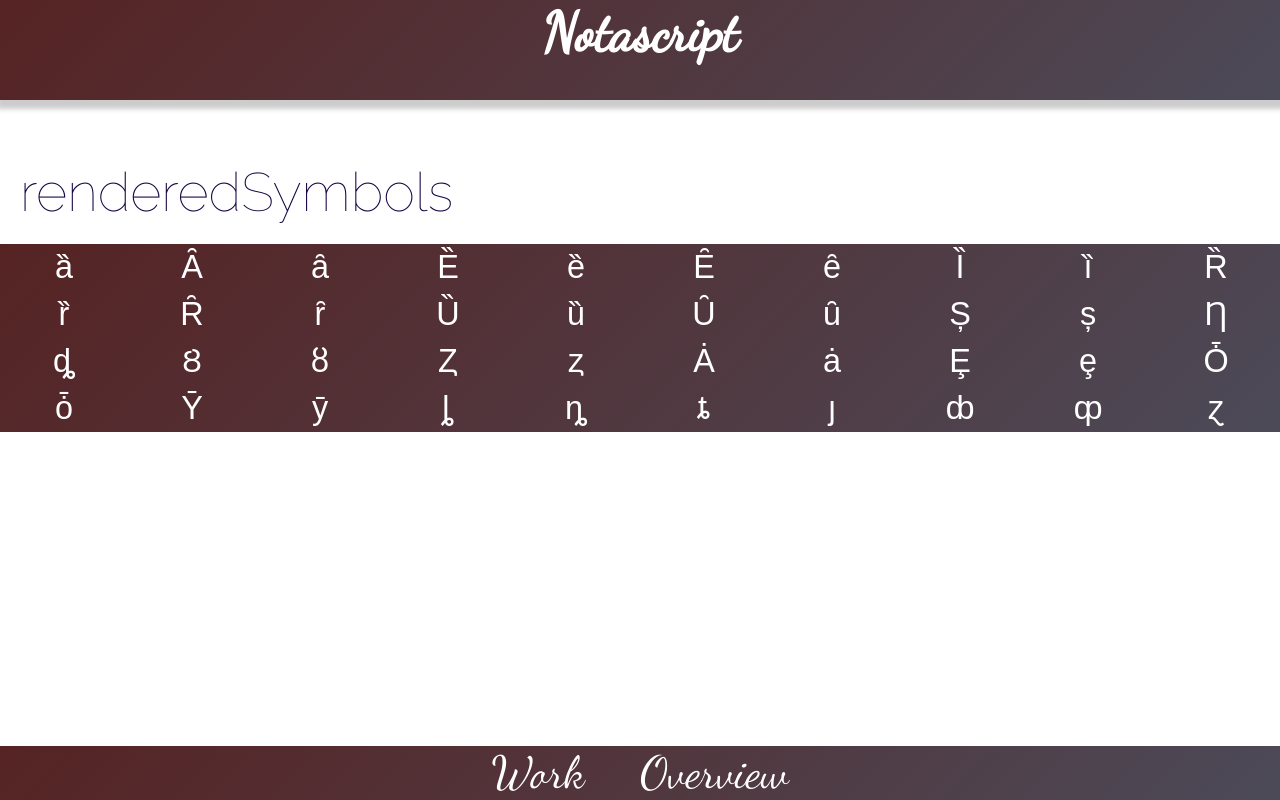
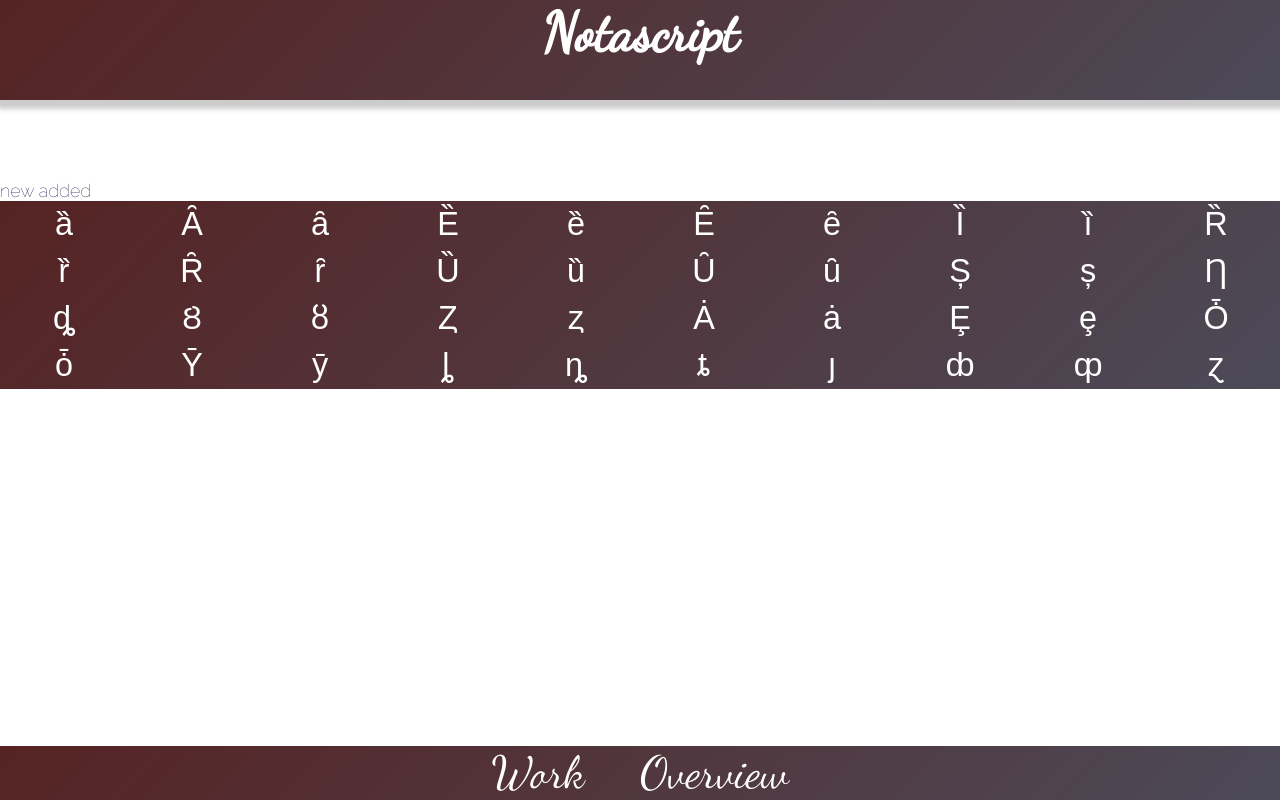
Before and after one commit to PLN-SHAH/notascript, a React (Create React App) app in the folder notascript/: page /work/1 in a window 1280 px wide. Built offline with nearby package versions, Linux system fonts and the light colour scheme.

Commit message:
clear app from symbol status

```diff
--- a/notascript/src/Work/WorkPage.js
+++ b/notascript/src/Work/WorkPage.js
@@ -15,7 +15,7 @@
 	justify-content: center;
 `;
 
-export default function WorkPage({ handleButtonClick, selectedDocument }) {
+export default function WorkPage({ selectedDocument }) {
 	const createdSymbols = createUnicodes('0200', 40);
 	let [symbolList, setSymbolList] = useState([]);
 
@@ -31,20 +31,22 @@
 
 	function renderSymbols(symbolFromButton) {
 		setSymbolList((symbolList = [...symbolList, symbolFromButton]));
+		console.log('workpage symbols list state', symbolList);
 	}
 
 	return (
 		<>
 			<StyledTitle>{selectedDocument && selectedDocument.title}</StyledTitle>
 			<StyledSymbols>
-				renderedSymbols
 				{selectedDocument && selectedDocument.symbols}
+			</StyledSymbols>
+			<div>
+				new added
 				{symbolList}
-			</StyledSymbols>
+			</div>
 			<Buttons
 				createdSymbols={createdSymbols}
 				handleButtonClick={symbolFromButton => {
-					handleButtonClick(symbolFromButton, symbolList);
 					renderSymbols(symbolFromButton);
 				}}
 			/>
@@ -53,6 +55,5 @@
 }
 
 WorkPage.propTypes = {
-	handleButtonClick: PropTypes.func,
 	selectedDocument: PropTypes.object
 };
--- a/notascript/src/app/App.js
+++ b/notascript/src/app/App.js
@@ -17,8 +17,7 @@
 
 export default class App extends Component {
 	state = {
-		domains: ['random', 'important', 'd'],
-		symbols: [],
+		domains: ['random', 'important', 'do'],
 		documents: [
 			{
 				title: 'Lorem',
@@ -71,13 +70,13 @@
 			domains: [domainName, ...this.state.domains]
 		});
 	}
-
+	/*
 	updateSymbols(symbolFromButton, symbolList) {
 		this.setState({
 			symbols: symbolList
 		});
 		console.log('app set state symbols', this.state.symbols);
-	}
+	}*/
 
 	deleteDocument(document) {
 		const index = this.getIndexByTitle(document);
@@ -107,9 +106,6 @@
 							path='/work/:title'
 							render={props => (
 								<WorkPage
-									handleButtonClick={(symbolFromButton, symbolList) =>
-										this.updateSymbols(symbolFromButton, symbolList)
-									}
 									selectedDocument={this.showDetails({ props })}
 									{...props}
 								/>
```
